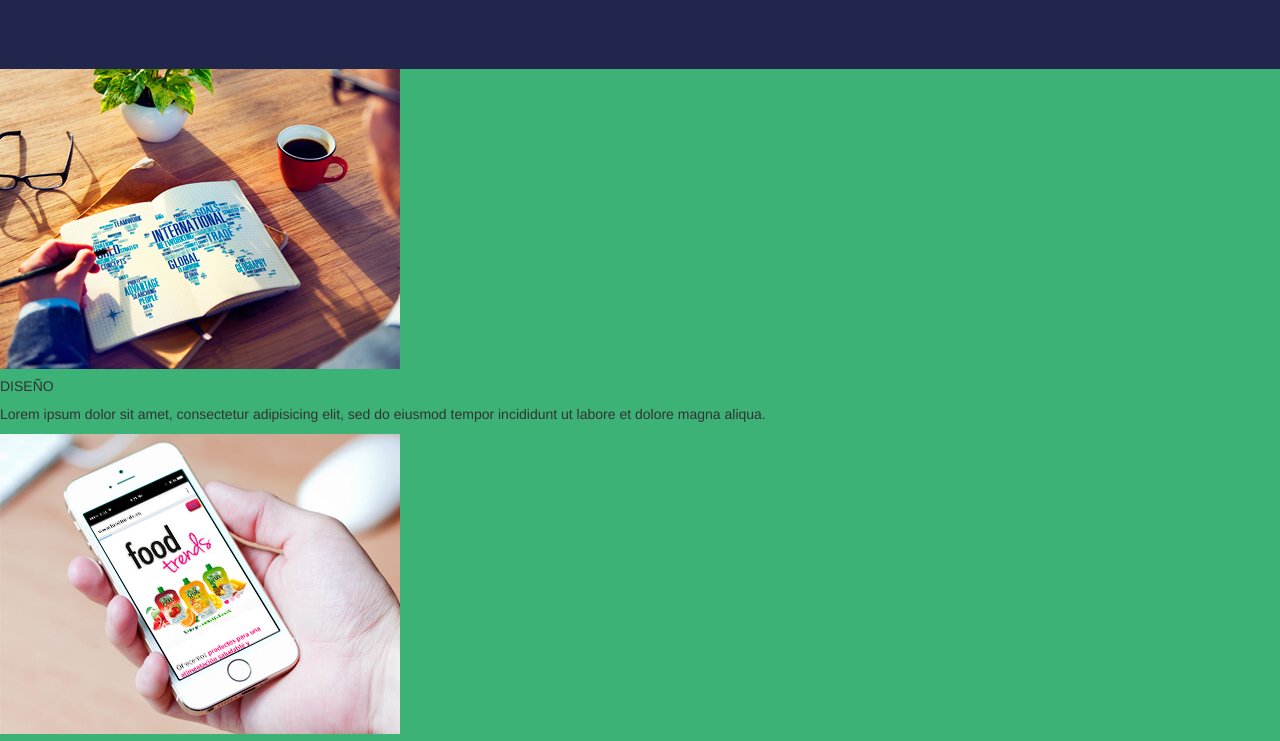
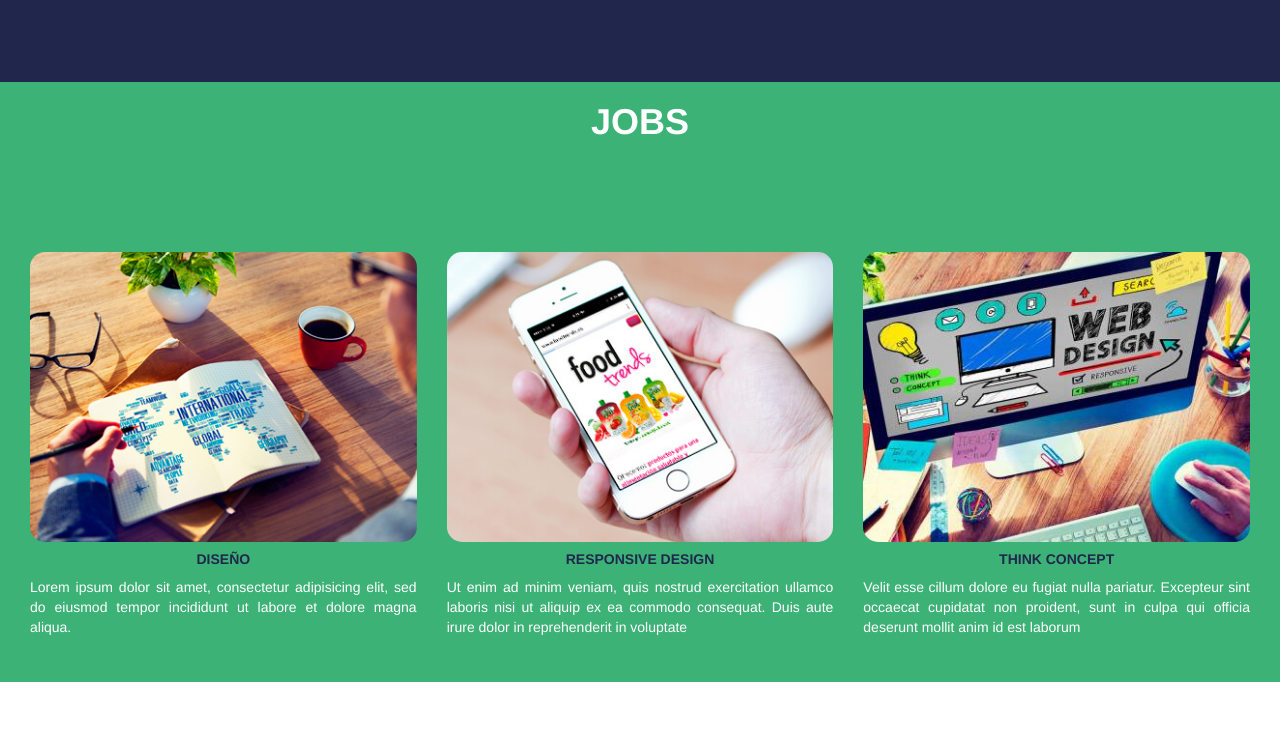
Before and after one commit to cstapiarubio/portafolio-bem, a plain HTML site: page index.html in a window 1280 px wide. Shown: the part 418-1159 px from the top of the page. After the commit the page ends 1100 px from the top, so only its background shows below. Drawn offline with nearby package versions, Linux system fonts and the light colour scheme.

Commit message:
listo las secciones todas

```diff
--- a/index.html
+++ b/index.html
@@ -58,23 +58,24 @@
 
 	<!--TRABAJOS -->
 
-	<div class="job" class="container">
+	<div id="job" class="container-fluid">
 		<div class="trabajo" class="row">
-			<div class="trabajo__sect" class="col-md-4 col-sm-4">
-				<img src="img/mundo.png">
-				<h5>DISEÑO</h5>
-				<p>Lorem ipsum dolor sit amet, consectetur adipisicing elit, sed do eiusmod
+			<h1>JOBS</h1>
+			<div  class="col-md-4 col-sm-4" class="trabajo__sect">
+				<img class="trabajo__sect__img" src="img/mundo.png">
+				<h5 class="trabajo__sect__til">DISEÑO</h5>
+				<p class="trabajo__sect__p">Lorem ipsum dolor sit amet, consectetur adipisicing elit, sed do eiusmod
 					tempor incididunt ut labore et dolore magna aliqua.</p>
 				</div>
-				<div class="trabajo__sect" class="col-md-4 col-sm-4">
-					<img src="img/Foodtrends.jpg">
-					<h5>RESPONSIVE DESIGN</h5>
-					<p>Ut enim ad minim veniam, quis nostrud exercitation ullamco laboris nisi ut aliquip ex ea commodo
+				<div  class="col-md-4 col-sm-4" class="trabajo__sect">
+					<img class="trabajo__sect__img" src="img/Foodtrends.jpg">
+					<h5 class="trabajo__sect__til">RESPONSIVE DESIGN</h5>
+					<p class="trabajo__sect__p">Ut enim ad minim veniam, quis nostrud exercitation ullamco laboris nisi ut aliquip ex ea commodo
 						consequat. Duis aute irure dolor in reprehenderit in voluptate</p>
 					</div>
-					<div class="trabajo__sect" class="col-md-4 col-sm-4"><img src="img/sitio-web.jpg">
-						<h5>THINK CONCEPT</h5>
-						<p>Velit esse cillum dolore eu fugiat nulla pariatur. Excepteur sint occaecat cupidatat non
+					<div class="col-md-4 col-sm-4" class="trabajo__sect"><img class="trabajo__sect__img" src="img/sitio-web.jpg">
+						<h5 class="trabajo__sect__til">THINK CONCEPT</h5>
+						<p class="trabajo__sect__p">Velit esse cillum dolore eu fugiat nulla pariatur. Excepteur sint occaecat cupidatat non
 							proident, sunt in culpa qui officia deserunt mollit anim id est laborum</p>
 						</div>
 					</div>
--- a/sass/_bases.scss
+++ b/sass/_bases.scss
@@ -6,6 +6,7 @@
 /*DISEÑO NAVBAR*/
 .navbar-inverse{
 	background-color: $pink;
+	height: 100px;
 	a{
 		color: $white;
 	}
@@ -94,6 +95,34 @@ display:$display;
 
 /*DISEÑO TRABAJOS*/
 
-.job{
-	background-color: $verde;
+	#job{
+		background-color: $verde;
+		height: 600px;
+
+		h1{
+			color: $white;
+			font-weight: 900;
+			text-align:center;
+		}
+	}
+
+	.trabajo{
+
+		.trabajo__sect__img{
+			width: 100%;
+			border-radius: $radius;
+			margin-top: 100px;
+			text-align:center;
+		}
+
+	.trabajo__sect__til{
+		 color: $azuldark;
+		 text-align:center;
+		 font-weight: 900;
+		}
+
+		.trabajo__sect__p{
+       	 color: $white;
+       	 text-align:justify;
+		}
 }
```
Also changed, not shown: css/main.css, 1 other file.
